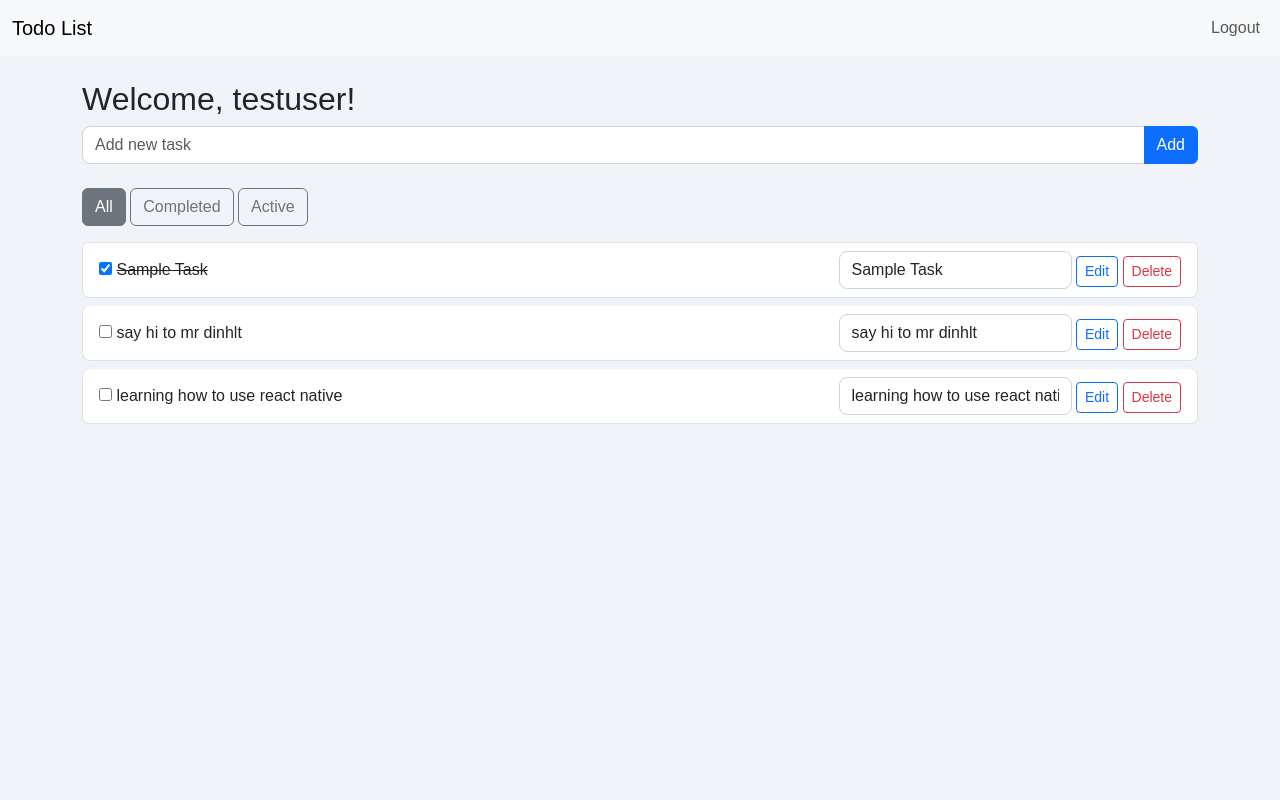
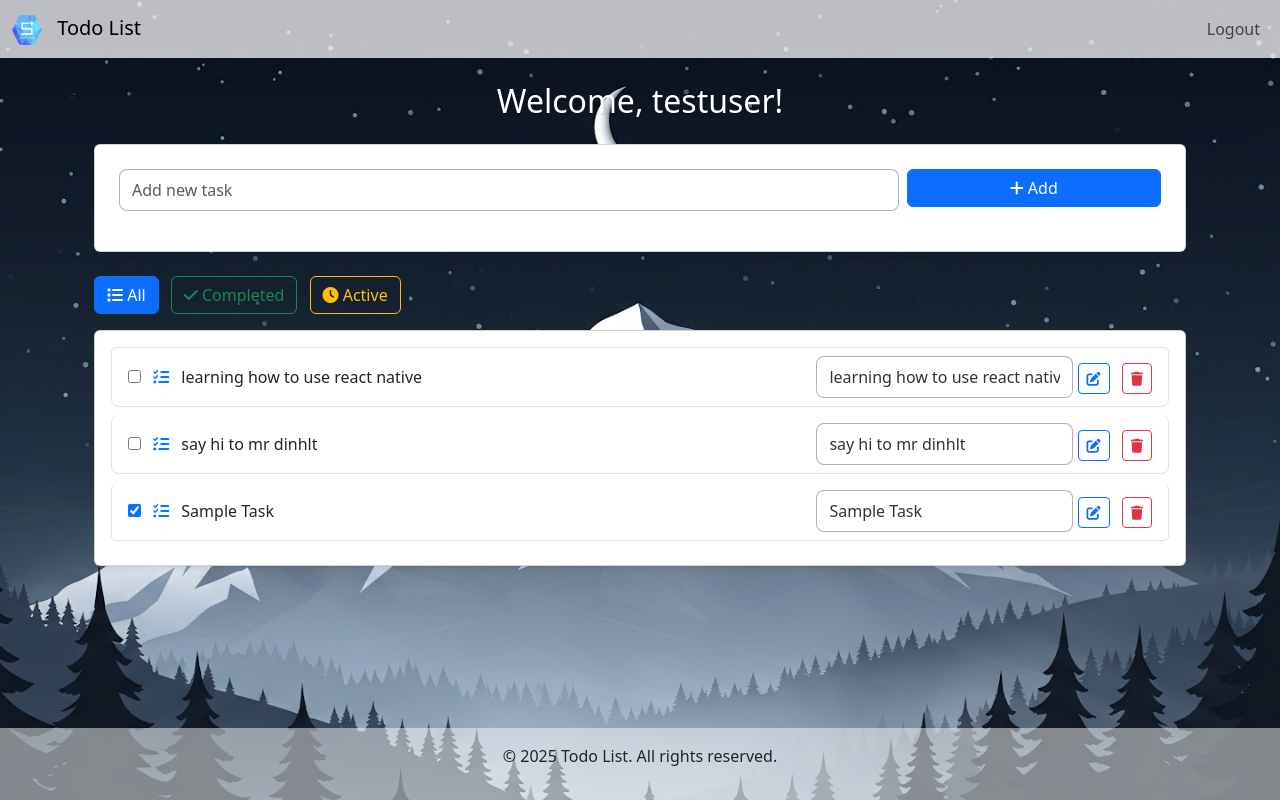
Before and after one commit to T-K-Nguyen/MiniApp, a Flask app: page / in a window 1280 px wide. Run offline with Flask 3, Linux system fonts and the light colour scheme; a user stored in the database is signed in; some libraries are stand-ins or nearby versions.

Commit message:
update UI, icon, background, style and page number logic in app.py

```diff
--- a/app.py
+++ b/app.py
@@ -5,6 +5,8 @@ from models import init_db, User, Todo, db
 from controllers import (login_controller, register_controller,
                          add_todo_controller, edit_todo_controller,
                          delete_todo_controller, toggle_todo_controller)
+from math import ceil
+from flask_paginate import Pagination, get_page_parameter
 
 app = Flask(__name__)
 app.config['SECRET_KEY'] = '123456'
@@ -51,14 +53,29 @@ def logout():
 @app.route('/', methods=['GET', 'POST'])
 @login_required
 def index():
+    # 1. Handle filter
     filter_status = request.args.get('filter', 'all')
-    todos = Todo.query.filter_by(user_id=current_user.id)
+    page = request.args.get('page', 1, type=int)
+    per_page = 7
+
+    # 2. Base query
+    todos_query = Todo.query.filter_by(user_id=current_user.id)
+
     if filter_status == 'completed':
-        todos = todos.filter(Todo.status == True)
+        todos_query = todos_query.filter(Todo.status == True)
     elif filter_status == 'active':
-        todos = todos.filter(Todo.status == False)
-    todos = todos.all()
-    return render_template('index.html', todos=todos, filter_status=filter_status)
+        todos_query = todos_query.filter(Todo.status == False)
+
+    # 3. Total count and paginate
+    total_todos = todos_query.count()
+    todos = todos_query.order_by(Todo.id.desc()).offset((page - 1) * per_page).limit(per_page).all()
+    total_pages = ceil(total_todos / per_page)
+
+    return render_template('index.html',
+                           todos=todos,
+                           filter_status=filter_status,
+                           page=page,
+                           pages=total_pages)
 
 @app.route('/add', methods=['POST'])
 @login_required
--- a/static/style.css
+++ b/static/style.css
@@ -1,57 +1,125 @@
+html, body {
+    height: 100%;
+    margin: 0;
+    padding: 0;
+    display: flex;
+    flex-direction: column;
+    background-image: url('/static/night.jpg');
+    background-size: cover;
+    background-position: center;
+}
+
+.login-container {
+    flex: 1;
+    display: flex;
+    justify-content: center;
+    align-items: center;
+}
+
+footer {
+    flex-shrink: 0;
+    text-align: center;
+    background-color: rgba(0, 0, 0, 0.1);
+    padding: 1rem;
+    width: 100%;
+}
+
 body {
-    background-color: #f0f4f8;
-    font-family: 'Arial', sans-serif;
+    display: flex;
+    flex-direction: column;
+    background-size: cover;
+    background-position: center;
+}
+
+
+.glass-effect {
+    background: rgba(255, 255, 255, 0.8);
+    backdrop-filter: blur(5px);
+    -webkit-backdrop-filter: blur(5px);
+    border: 1px solid rgba(255, 255, 255, 0.3);
+    box-shadow: 0 4px 15px rgba(0, 0, 0, 0.1);
+    border-radius: 10px;
+    color: #333;
+}
+
+.form-control {
+    border: 1px solid rgba(0, 0, 0, 0.3);
+    background-color: rgba(255, 255, 255, 0.8);
+    color: #333;
+    border-radius: 0.5rem;
+    padding: 0.5rem 0.75rem;
+    width: 100%;
+}
+
+
+.form-control:focus {
+    border-bottom-color: #007bff;
+    box-shadow: none;
+    color: #333;
+}
+
+.input-group-text {
+    background: transparent;
+    border: none;
+    color: #333;
+}
+
+.btn-light {
+    background-color: #ffffff;
+    color: #333;
+    border: none;
+}
+
+.btn-light:hover {
+    background-color: #f8f9fa;
+    color: #333;
+}
+
+.navbar-brand img {
+    width: 30px;
+    height: 30px;
+    margin-right: 10px;
+    transition: transform 0.3s ease;
+}
+
+.navbar-brand img:hover {
+    transform: scale(1.1);
 }
 
 .list-group-item {
     border-radius: 0.5rem;
     margin-bottom: 0.5rem;
-    background-color: #ffffff;
+    background-color: rgba(255, 255, 255, 0.9);
     transition: all 0.3s ease;
 }
 
 .list-group-item:hover {
     transform: translateY(-2px);
     box-shadow: 0 4px 12px rgba(0, 0, 0, 0.1);
-    background-color: #f8f9fa;
-}
-
-.btn {
-    transition: all 0.3s ease;
-}
-
-.btn:hover {
-    transform: scale(1.05);
-}
-
-.completed-task {
-    text-decoration: line-through;
-    color: #6c757d;
-}
-
-.form-control {
-    border-radius: 0.5rem;
-    border-color: #ced4da;
-    transition: border-color 0.3s ease;
-}
-
-.form-control:focus {
-    border-color: #007bff;
-    box-shadow: 0 0 5px rgba(0, 123, 255, 0.3);
-}
-
-.input-group .btn {
-    border-top-left-radius: 0;
-    border-bottom-left-radius: 0;
+    background-color: rgba(255, 255, 255, 0.95);
 }
 
 @media (max-width: 768px) {
-    .list-group-item {
+    .input-group {
         flex-direction: column;
-        align-items: flex-start;
+        align-items: stretch;
     }
-    .d-inline-block {
-        width: 100% !important;
-        margin-bottom: 0.5rem;
+
+    .input-group .form-control {
+        margin-top: 0.5rem;
+    }
+
+    .input-group-text {
+        display: none; /* Hide icons if stacking */
     }
 }
+
+.card {
+    background: rgba(255, 255, 255, 0.9);
+}
+
+.page-item.active .page-link {
+    background-color: #007bff;
+    color: #fff;
+    border-color: #007bff;
+}
--- a/templates/base.html
+++ b/templates/base.html
@@ -6,11 +6,15 @@
     <title>{% block title %}Todo List{% endblock %}</title>
     <link href="https://cdn.jsdelivr.net/npm/bootstrap@5.3.0/dist/css/bootstrap.min.css" rel="stylesheet">
     <link rel="stylesheet" href="{{ url_for('static', filename='style.css') }}">
+    <link rel="stylesheet" href="https://cdnjs.cloudflare.com/ajax/libs/font-awesome/6.0.0-beta3/css/all.min.css">
 </head>
 <body>
-    <nav class="navbar navbar-expand-lg navbar-light bg-light">
+    <nav class="navbar navbar-expand-lg navbar-light bg-light bg-opacity-75">
         <div class="container-fluid">
-            <a class="navbar-brand" href="{{ url_for('index') }}">Todo List</a>
+            <a class="navbar-brand" href="{{ url_for('index') }}">
+                <img src="{{ url_for('static', filename='splus_logo.webp') }}" alt="Todo Logo" style="width: 30px; height: 30px; margin-right: 10px;">
+                Todo List
+            </a>
             {% if current_user.is_authenticated %}
                 <div class="navbar-nav">
                     <a class="nav-link" href="{{ url_for('logout') }}">Logout</a>
@@ -18,6 +22,8 @@
             {% endif %}
         </div>
     </nav>
+
+    <main class="flex-fill">
         <div class="container mt-4">
             {% with messages = get_flashed_messages() %}
                 {% if messages %}
@@ -28,6 +34,28 @@
             {% endwith %}
             {% block content %}{% endblock %}
         </div>
+    </main>
+
+    <!-- Footer that sticks to bottom if content is short -->
+    <footer class="text-center text-dark py-3 bg-opacity-50 bg-light">
+        <p>© 2025 Todo List. All rights reserved.</p>
+    </footer>
+
     <script src="https://cdn.jsdelivr.net/npm/bootstrap@5.3.0/dist/js/bootstrap.bundle.min.js"></script>
+    <script>
+        document.addEventListener('DOMContentLoaded', function() {
+            const listItems = document.querySelectorAll('.list-group-item');
+            listItems.forEach(item => {
+                item.addEventListener('mouseover', () => {
+                    item.style.backgroundColor = '#e9ecef';
+                });
+                item.addEventListener('mouseout', () => {
+                    if (!item.querySelector('input[type="checkbox"]:checked')) {
+                        item.style.backgroundColor = '#ffffff';
+                    }
+                });
+            });
+        });
+    </script>
 </body>
 </html>
--- a/templates/index.html
+++ b/templates/index.html
@@ -1,39 +1,69 @@
 {% extends 'base.html' %}
 {% block title %}Todo List{% endblock %}
 {% block content %}
-<h2>Welcome, {{ current_user.username }}!</h2>
-<form method="POST" action="{{ url_for('add') }}" class="mb-4">
-    <div class="input-group">
+<h2 class="text-center mb-4" style="color: #ffffff; text-shadow: 1px 1px 3px rgba(0,0,0,0.2);">Welcome, {{ current_user.username }}!</h2>
+<div class="container">
+    <div class="card shadow-sm p-4 mb-4 bg-white rounded" style="background-color: rgba(255, 255, 255, 0.9);">
+        <form method="POST" action="{{ url_for('add') }}" class="mb-3">
+          <div class="row g-2">
+            <div class="col-12 col-md-9">
               <input type="text" class="form-control" name="title" placeholder="Add new task" required>
-        <button type="submit" class="btn btn-primary">Add</button>
+            </div>
+            <div class="col-12 col-md-3">
+              <button type="submit" class="btn btn-primary w-100">
+                <i class="fas fa-plus"></i> Add
+              </button>
+            </div>
           </div>
         </form>
+    </div>
 
     <div class="mb-3">
-    <a href="{{ url_for('index', filter='all') }}" class="btn btn-outline-secondary {{ 'active' if filter_status == 'all' }}">All</a>
-    <a href="{{ url_for('index', filter='completed') }}" class="btn btn-outline-secondary {{ 'active' if filter_status == 'completed' }}">Completed</a>
-    <a href="{{ url_for('index', filter='active') }}" class="btn btn-outline-secondary {{ 'active' if filter_status == 'active' }}">Active</a>
+        <a href="{{ url_for('index', filter='all') }}" class="btn btn-outline-primary me-2 {{ 'active' if filter_status == 'all' }}"><i class="fas fa-list"></i> All</a>
+        <a href="{{ url_for('index', filter='completed') }}" class="btn btn-outline-success me-2 {{ 'active' if filter_status == 'completed' }}"><i class="fas fa-check"></i> Completed</a>
+        <a href="{{ url_for('index', filter='active') }}" class="btn btn-outline-warning {{ 'active' if filter_status == 'active' }}"><i class="fas fa-clock"></i> Active</a>
     </div>
 
+    <div class="card shadow-sm p-3 bg-white rounded" style="background-color: rgba(255, 255, 255, 0.9);">
         <ul class="list-group">
             {% for todo in todos %}
-    <li class="list-group-item d-flex justify-content-between align-items-center">
-        <div>
-            <form method="POST" action="{{ url_for('toggle', id=todo.id) }}" class="d-inline">
+            <li class="list-group-item">
+              <div class="row align-items-center gy-2">
+                <div class="col-12 col-md-6">
+                  <form method="POST" action="{{ url_for('toggle', id=todo.id) }}" class="d-inline me-2">
                     <input type="checkbox" onchange="this.form.submit()" {% if todo.status %}checked{% endif %}>
                   </form>
-            <span class="{{ 'text-decoration-line-through' if todo.status }}">{{ todo.title }}</span>
+                  <span class="{{ 'completed-task' if todo.status }}">
+                    <i class="fas fa-tasks me-2" style="color: #007bff;"></i>
+                    {{ todo.title }}
+                  </span>
                 </div>
-        <div>
-            <form method="POST" action="{{ url_for('edit', id=todo.id) }}" class="d-inline">
+                <div class="col-12 col-md-6 text-md-end">
+                  <form method="POST" action="{{ url_for('edit', id=todo.id) }}" class="d-inline me-2">
                     <input type="text" name="title" value="{{ todo.title }}" class="form-control d-inline-block w-auto">
-                <button type="submit" class="btn btn-sm btn-outline-primary">Edit</button>
+                    <button type="submit" class="btn btn-sm btn-outline-primary"><i class="fas fa-edit"></i></button>
                   </form>
                   <form method="POST" action="{{ url_for('delete', id=todo.id) }}" class="d-inline">
-                <button type="submit" class="btn btn-sm btn-outline-danger">Delete</button>
+                    <button type="submit" class="btn btn-sm btn-outline-danger"><i class="fas fa-trash"></i></button>
                   </form>
                 </div>
+              </div>
+            </li>
+
+            {% endfor %}
+        </ul>
+    </div>
+</div>
+{% if pages > 1 %}
+<nav aria-label="Pagination" class="mt-4">
+  <ul class="pagination justify-content-center">
+    {% for p in range(1, pages + 1) %}
+      <li class="page-item {% if p == page %}active{% endif %}">
+        <a class="page-link" href="{{ url_for('index', page=p, filter=filter_status) }}">{{ p }}</a>
       </li>
     {% endfor %}
   </ul>
+</nav>
+{% endif %}
+
 {% endblock %}
```
Also changed, not shown: templates/login.html (+31 -14 lines), templates/register.html (+9 -7 lines), instance/todo.db, static/night.jpg (added), static/night_sky.jpg (added), static/splus_logo.webp (added), 1 other file. Lines whose indentation alone changed are shown as unchanged.
